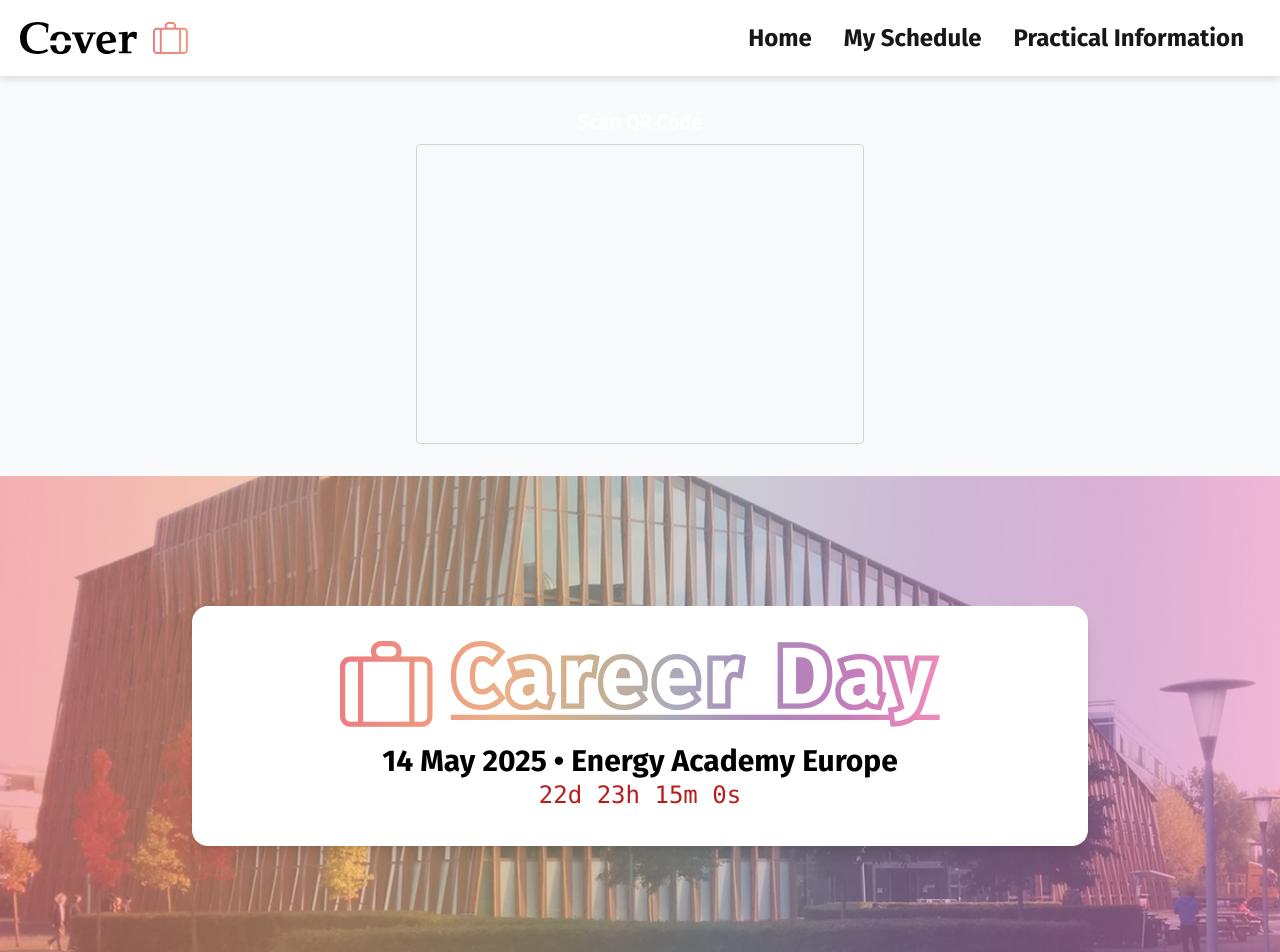
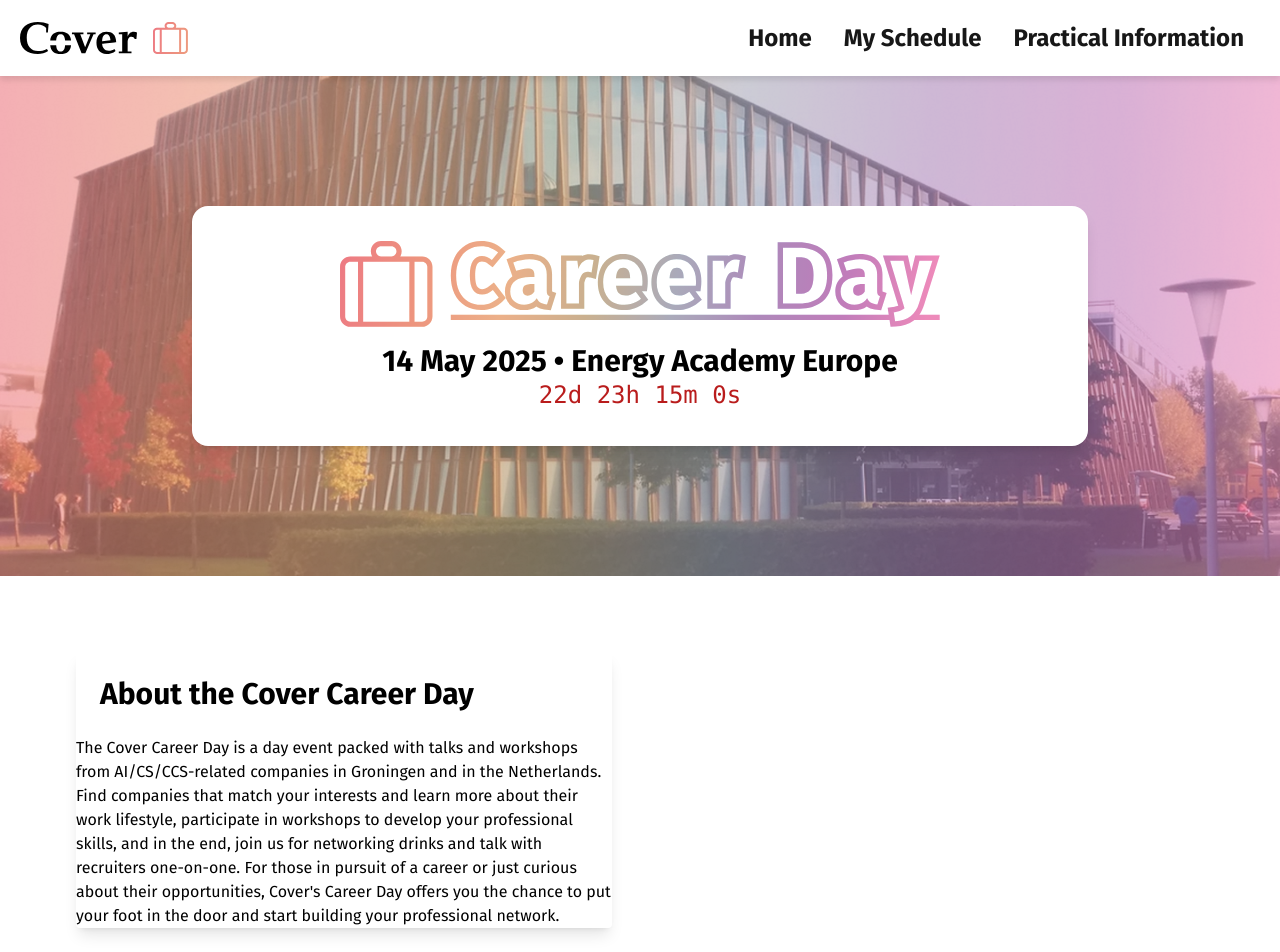
Before and after one commit to zandimt/careerdaywebsite2025, a Next.js app in the folder frontend/: page / in a window 1280 px wide. Shown: the top 952 px of the page. Built offline with nearby package versions, Linux system fonts and the light colour scheme; no server answers.

Commit message:
Updated dockerfile + working on frontend

```diff
--- a/frontend/next.config.ts
+++ b/frontend/next.config.ts
@@ -19,3 +19,16 @@
         // You can add production-specific config here if needed
     }
 }
+
+// next.config.js
+module.exports = {
+    async redirects() {
+        return [
+            {
+                source: '/home',
+                destination: '/', // or any default page
+                permanent: true, // 308 permanent redirect
+            },
+        ];
+    },
+};
--- a/frontend/src/app/page.tsx
+++ b/frontend/src/app/page.tsx
@@ -2,8 +2,6 @@
 
 import Image from "next/image";
 import { useEffect, useState } from "react";
-// testing
-import QrCheckIn from './components/QRCodeScanner';
 
 export default function Home() {
     const [timeLeft, setTimeLeft] = useState("");
@@ -38,9 +36,6 @@
 
     return (
         <main>
-            <div className="p-4 bg-gray-50">
-                <QrCheckIn />
-            </div>
             <section className="relative w-full h-[500px]">
                 {/* Background Image */}
                 <Image
@@ -64,6 +59,16 @@
                     <div className="text-2xl font-mono text-red-700">{timeLeft}</div>
                 </div>
             </section>
+            <section>
+                <div className="grid grid-cols-2 gap-4 p-4 m-10">
+                    <div className="rounded bg-white text-black shadow-lg p-15 m-5">
+                        <div className="font-bold text-3xl p-6">About the Cover Career Day</div>
+                        The Cover Career Day is a day event packed with talks and workshops from AI/CS/CCS-related companies in Groningen and in the Netherlands. Find companies that match your interests and learn  more about their work lifestyle, participate in workshops to develop  your professional skills, and in the end, join us for networking drinks  and talk with recruiters one-on-one.
+
+                        For those in pursuit of a career or just curious about their opportunities, Cover's Career Day  offers you the chance to put your foot in the door and start building  your professional network.
+                    </div>
+                </div>
+            </section>
         </main>
     );
 }
```
Also changed, not shown: 1 other file (tests, documents, lock files or other folders).
